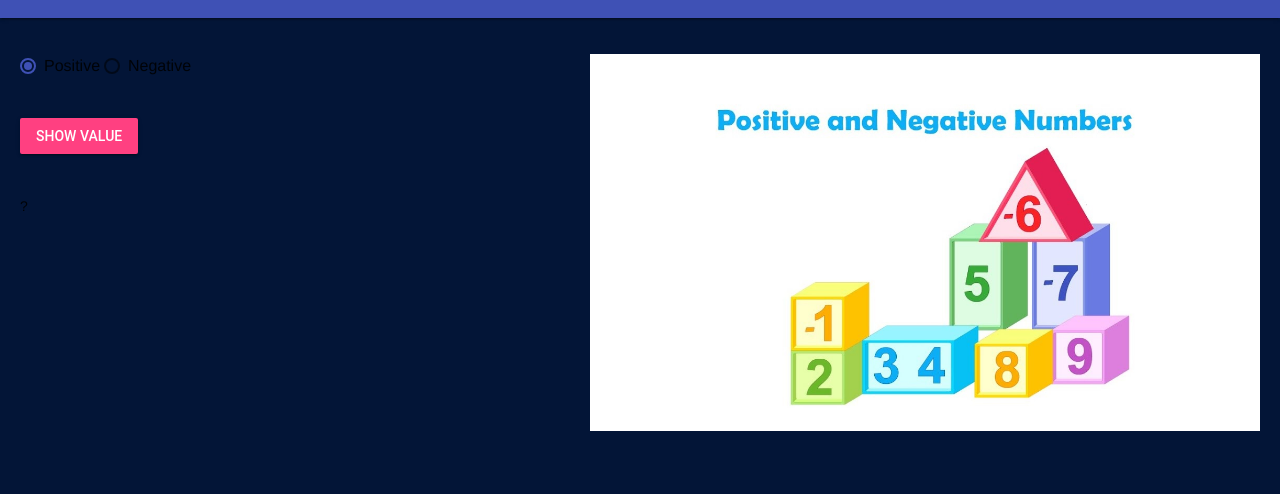
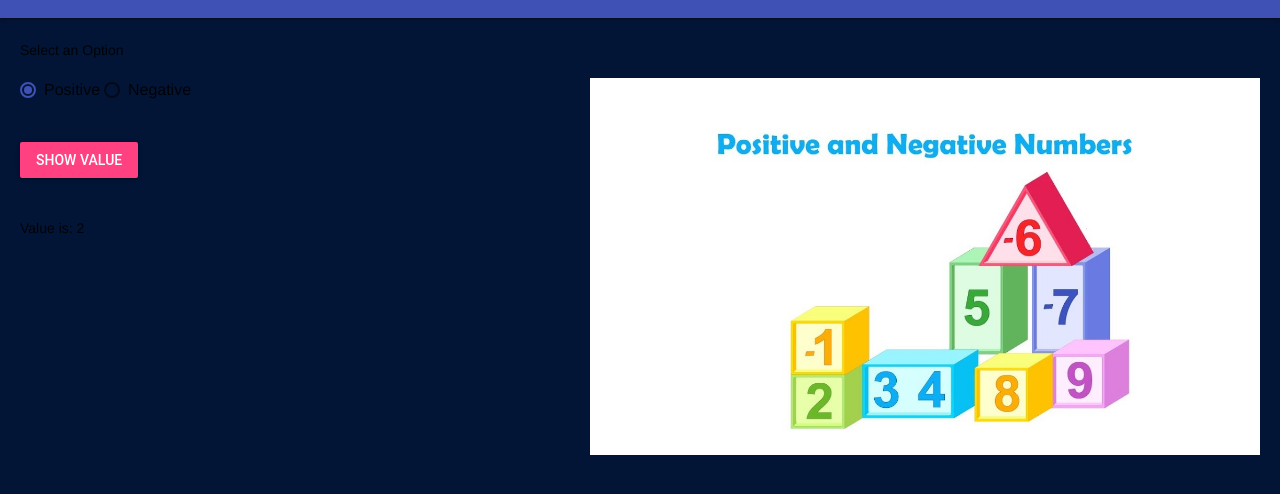
Before and after one commit to MTHS-ICD2O-1-2023/ICD2O-Unit-5-02-david-ezenwa, a plain HTML site: page index.html in a window 1280 px wide. Both pictures are taken after a click on the button "SHOW VALUE". Shown: the part 46-540 px from the top of the page. Drawn offline with nearby package versions, Linux system fonts and the light colour scheme.

Commit message:
made corrections and rewrote somethings

```diff
--- a/css/style.css
+++ b/css/style.css
@@ -46,3 +46,7 @@ img {
 body {
   background-color: rgb(3, 21, 55);
 }
+
+radio-button-value {
+  justify-content: end;
+}
--- a/index.html
+++ b/index.html
@@ -25,16 +25,12 @@
       </div>
     </header>
     <main class="mdl-layout__content">
-        <p></p>
+      <p>Select an Option</p>
       <img src="./images/positive_negative.jpg" alt="Computer">
       <p></p>
-        <div id="radio-button-value">
-
-        </div>
       <div id="radio-buttons">
         <label class="mdl-radio mdl-js-radio mdl-js-ripple-effect" for="option-positive">
-            <input checked class="mdl-radio__button" id="option-positive" name="options" type="radio"
-             value="positive">
+          <input checked class="mdl-radio__button" id="option-positive" name="options" type="radio" value="positive">
           <span class="mdl-radio__label">Positive</span>
         </label>
         <label class="mdl-radio mdl-js-radio mdl-js-ripple-effect" for="option-negative">
@@ -43,19 +39,15 @@
         </label>
       </div>
       <div>
-          <br>
-        </br>
+        <br></br>
         <!-- Raised button with ripple -->
-          <button
-            class="mdl-button mdl-js-button mdl-button--raised mdl-js-ripple-effect mdl-button--accent"
-            onclick="myButtonClicked()"
-          >
+        <button class="mdl-button mdl-js-button mdl-button--raised mdl-js-ripple-effect mdl-button--accent"
+          onclick="myButtonClicked()">
           Show Value
         </button>
       </div>
-      </br>
-      </br>
-        <p>?</p>
+      <br></br>
+      <div id="radio-button-value">Value is: </div>
     </main>
   </div>
 </body>
--- a/js/script.js
+++ b/js/script.js
@@ -8,12 +8,17 @@
  * This function displays the slider value.
  */
 function myButtonClicked() {
-  alwaysOnButtonChecked = document.getElementById('option-positive').checked
+  const positiveButtonChecked = document.getElementById('option-positive').checked;
+  const negativeButtonChecked = document.getElementById('option-negative').checked;
 
-  if (alwaysOnButtonChecked == true) {
-    document.getElementById("radio-button-value").innerHTML = (x >= 0 && x <= 10)
+  let value;
+  if (positiveButtonChecked) {
+    value = Math.floor(Math.random() * 10) + 1; // Generates a number between 1 and 10
+  } else if (negativeButtonChecked) {
+    value = -(Math.floor(Math.random() * 10) + 1); // Generates a number between -1 and -10
   } else {
-    document.getElementById("radio-button-value").innerHTML =
-      "<p>Value is: -buttonClicked</p>"
+    value = "No option selected";
   }
-}
+
+  document.getElementById("radio-button-value").innerHTML = `Value is: ${value}`;
+  }
```
Lines whose indentation alone changed are shown as unchanged.
